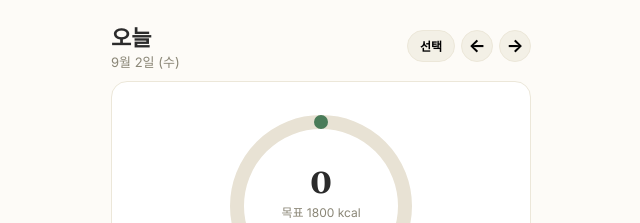
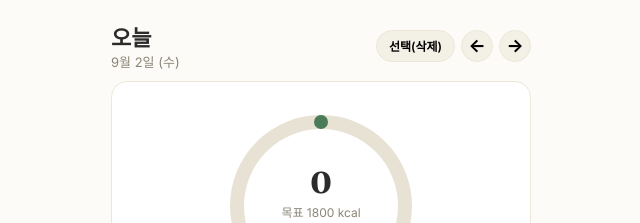
Before and after one commit to RobertYeongsu/dietapp, a plain HTML site: page index.html in a window 1280 px wide. Shown: the top 223 px of the page, 319-959 px from the left. Drawn offline with nearby package versions, Linux system fonts and the light colour scheme.

Commit message:
update text for del

```diff
--- a/index.html
+++ b/index.html
@@ -133,7 +133,7 @@
         <div class="subtitle" id="home-date-sub"></div>
       </div>
       <div style="display:flex;gap:6px;">
-        <button class="navbtn" id="btn-select-mode" aria-label="선택 모드" style="width:auto;border-radius:16px;padding:0 12px;font-size:12px;font-weight:600;"><span id="select-mode-label">선택(삭제)</span></button>
+        <button class="navbtn" id="btn-select-mode" aria-label="선택 모드" style="width:auto;border-radius:16px;padding:0 12px;font-size:12px;font-weight:600;"><span id="select-mode-label">선택</span></button>
         <button class="navbtn" id="btn-prev-day" aria-label="전날" style="font-size:18px;font-weight:700;">←</button>
         <button class="navbtn" id="btn-next-day" aria-label="다음날" style="font-size:18px;font-weight:700;">→</button>
       </div>
@@ -551,7 +551,7 @@ function renderHome(){
   }
 
   // 선택 모드 UI
-  document.getElementById('select-mode-label').textContent = selectMode ? '취소' : '선택';
+  document.getElementById('select-mode-label').textContent = selectMode ? '취소' : '선택(삭제)';
   const bulkBar = document.getElementById('bulk-delete-bar');
   if(selectMode && selectedEntryIds.size > 0){
     bulkBar.style.display = 'block';
```
